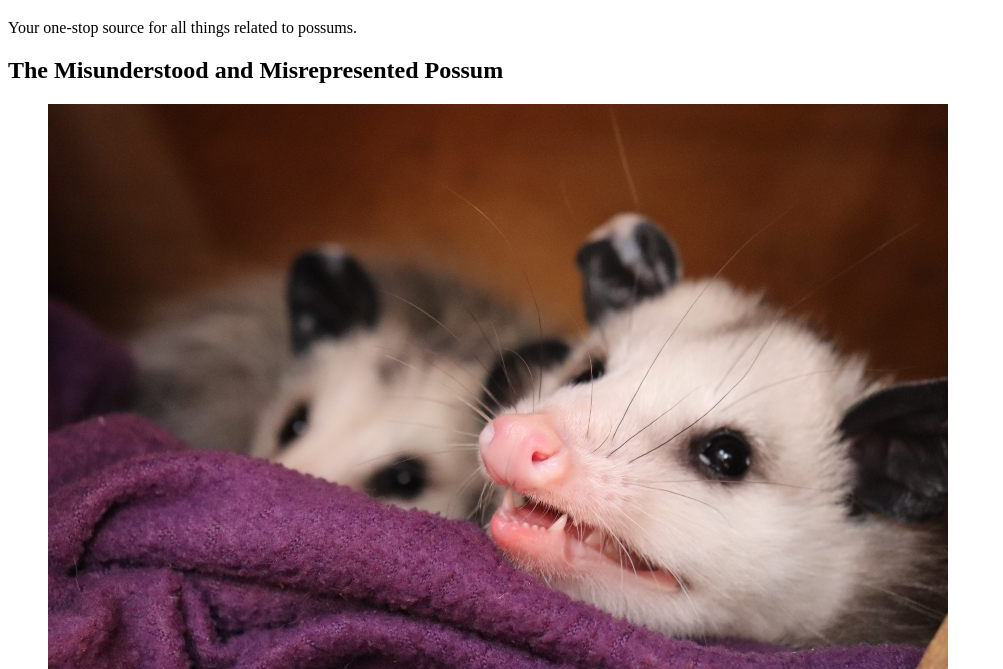
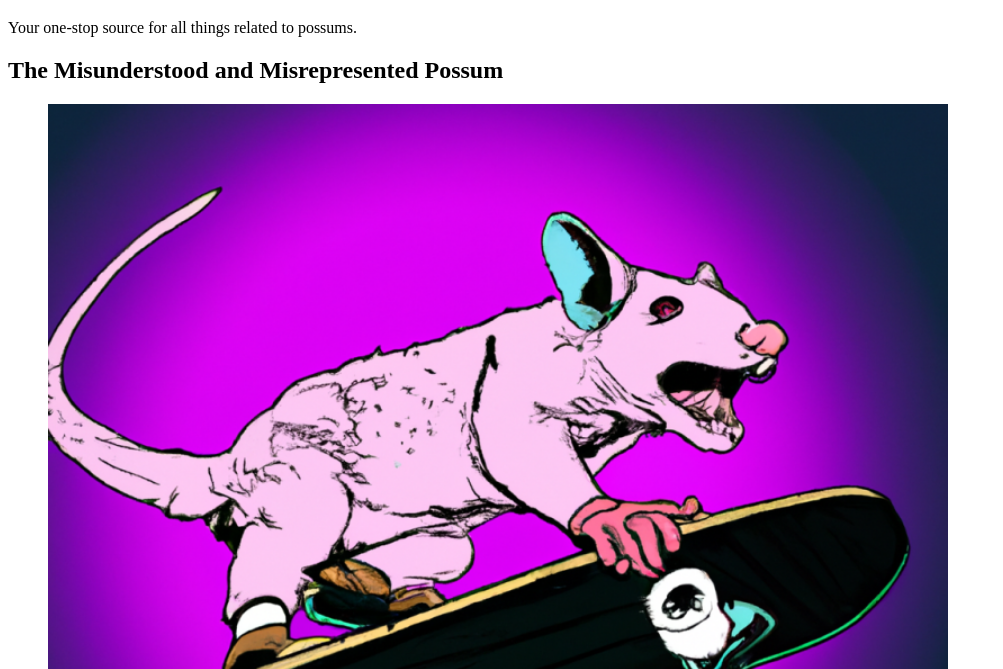
Before and after one commit to miclajara23/semantic-html-and-links-free-churro, a website: page index.html in a window 1280 px wide. Shown: the part 131-800 px from the top of the page, without its empty margins (0-1003 px from the left). Drawn offline with Linux system fonts and the light colour scheme.

Commit message:
reset main image

```diff
--- a/index.html
+++ b/index.html
@@ -39,7 +39,8 @@
             <h2>The Misunderstood and Misrepresented Possum</h2>
 
             <figure>
-                <img src="images/possum-900px.jpg" alt="two possums on a purple blanket" width="6000" height="4000">
+                <img src="images/possum-skateboard.png" alt="a cyberpunk illustration of a possum on a skateboard"
+                    width="800" height="800">
                 <figcaption>Possums</figcaption>
             </figure>
 
```
Also changed, not shown: images/possum-skateboard.png (added).
